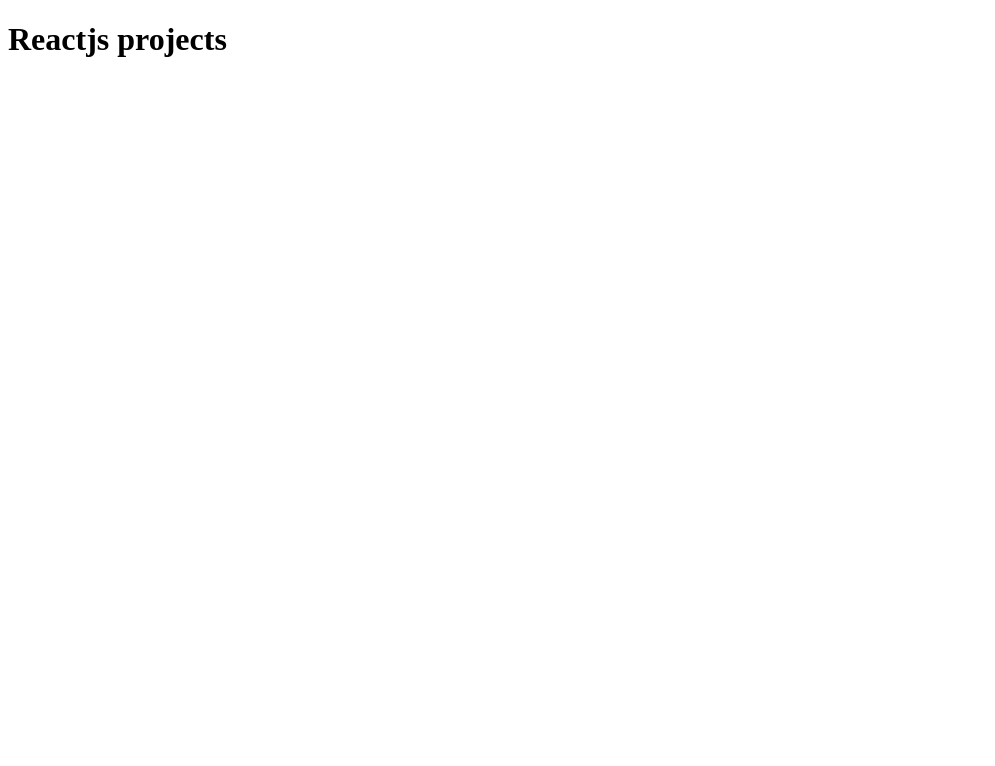
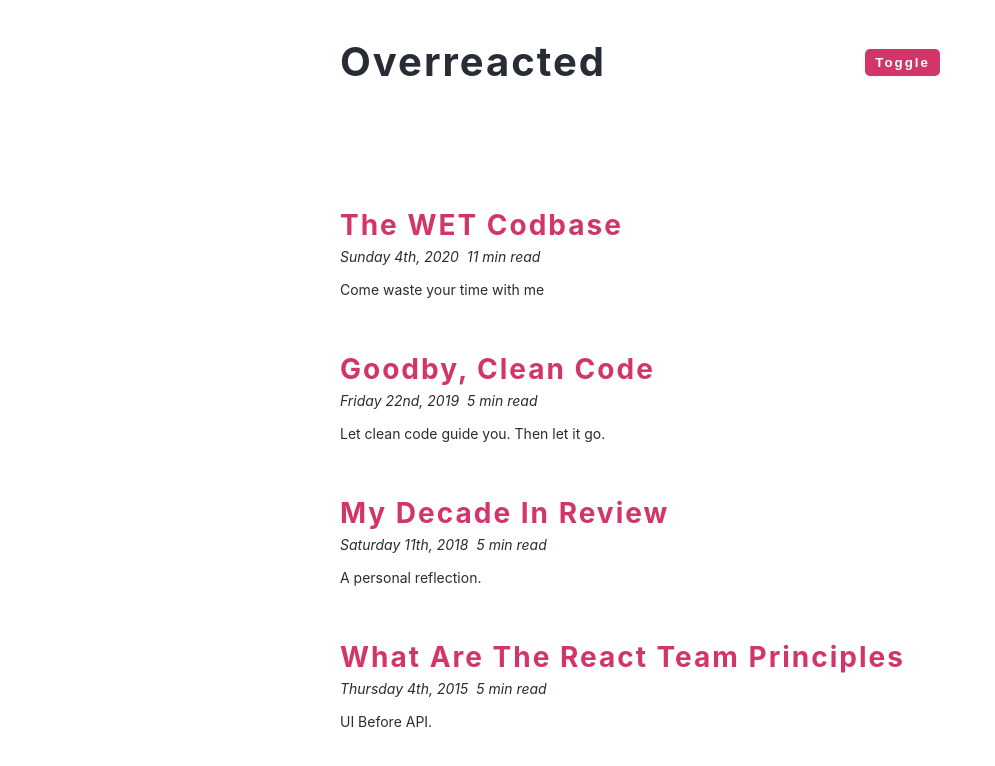
Before and after one commit to aswin2023/react-projects, a React (Create React App) app: page / in a window 1280 px wide. Shown: the top 766 px of the page, without its empty margins (0-995 px from the left). Built offline with nearby package versions, Linux system fonts and the light colour scheme.

Commit message:
20-dark-mode

```diff
--- a/package.json
+++ b/package.json
@@ -6,6 +6,7 @@
     "@testing-library/jest-dom": "^5.17.0",
     "@testing-library/react": "^13.4.0",
     "@testing-library/user-event": "^13.5.0",
+    "moment": "^2.29.4",
     "react": "^18.2.0",
     "react-dom": "^18.2.0",
     "react-scripts": "5.0.1",
--- a/src/App.js
+++ b/src/App.js
@@ -1,12 +1,46 @@
+import React, { useState, useEffect } from 'react';
+import data from './data';
+import Article from './Article';
 
+const getStorageTheme = () => {
+  let theme = 'light-theme';
+  if (localStorage.getItem('theme')) {
+    theme = localStorage.getItem('theme');
+  }
+  return theme;
+};
 
 function App() {
+  const [theme, setTheme] = useState(getStorageTheme());
+
+  const toggleTheme = () => {
+    if (theme === 'light-theme') {
+      setTheme('dark-theme');
+    } else {
+      setTheme('light-theme');
+    }
+  };
+
+  useEffect(() => {
+    document.documentElement.className = theme;
+    localStorage.setItem('theme', theme);
+  }, [theme]);
   return (
-    <div className="App">
-      <h1>
-        Reactjs projects
-      </h1>
-    </div>
+    <main>
+      <nav>
+        <div className="nav-center">
+          <h1>overreacted</h1>
+          <button className="btn" onClick={toggleTheme}>
+            toggle
+          </button>
+        </div>
+      </nav>
+      <section className="articles">
+        {data.map((item) => {
+          return <Article key={item.id} {...item} />;
+        })}
+      </section>
+    </main>
   );
 }
 
--- /dev/null
+++ b/src/Article.js
@@ -0,0 +1,16 @@
+import React from 'react'
+import moment from 'moment'
+const Article = ({ title, snippet, date, length }) => {
+  return (
+    <article className='post'>
+      <h2>{title}</h2>
+      <div className='post-info'>
+        <span>{moment(date).format('dddd Do, YYYY')}</span>
+        <span>{length} min read</span>
+      </div>
+      <p>{snippet}</p>
+    </article>
+  )
+}
+
+export default Article
--- /dev/null
+++ b/src/data.js
@@ -0,0 +1,32 @@
+const articles = [
+  {
+    id: 1,
+    title: 'the WET Codbase',
+    date: new Date(2020, 9, 4),
+    length: 11,
+    snippet: `Come waste your time with me`,
+  },
+  {
+    id: 2,
+    title: 'goodby, clean code',
+    date: new Date(2019, 10, 22),
+    length: 5,
+    snippet: `Let clean code guide you. Then let it go.`,
+  },
+  {
+    id: 3,
+    title: 'my decade in review',
+    date: new Date(2018, 7, 11),
+    length: 5,
+    snippet: `A personal reflection.`,
+  },
+  {
+    id: 4,
+    title: 'what are the react team principles',
+    date: new Date(2015, 5, 4),
+    length: 5,
+    snippet: `UI Before API.`,
+  },
+]
+
+export default articles
--- /dev/null
+++ b/src/index.css
@@ -0,0 +1,94 @@
+/*
+===============
+Global Styles
+===============
+*/
+
+:root {
+  --clr-bcg: #fff;
+  --clr-font: #282c35;
+  --clr-primary: #d23669;
+}
+
+.dark-theme {
+  --clr-bcg: #282c35;
+  --clr-font: #fff;
+  --clr-primary: #ffa7c4;
+}
+.light-theme {
+  --clr-bcg: #fff;
+  --clr-font: #282c35;
+  --clr-primary: #d23669;
+}
+*,
+::after,
+::before {
+  margin: 0;
+  padding: 0;
+  box-sizing: border-box;
+}
+body {
+  font-family: -apple-system, BlinkMacSystemFont, 'Segoe UI', Roboto, Oxygen,
+    Ubuntu, Cantarell, 'Open Sans', 'Helvetica Neue', sans-serif;
+  background: var(--clr-bcg);
+  color: var(--clr-font);
+  line-height: 1.5;
+  font-size: 0.875rem;
+  transition: all 0.3s linear;
+}
+
+/*
+===============
+Navbar
+===============
+*/
+.nav-center {
+  width: 90vw;
+  max-width: 600px;
+  margin: 0 auto;
+  display: flex;
+  justify-content: space-between;
+  align-items: center;
+  padding: 2rem 0;
+}
+.nav-center h1 {
+  font-size: 2.5rem;
+  text-transform: capitalize;
+  letter-spacing: 2px;
+}
+
+.articles {
+  padding: 5rem 0;
+  width: 90vw;
+  max-width: 600px;
+  margin: 0 auto;
+}
+.post {
+  margin-bottom: 3rem;
+}
+.post h2 {
+  color: var(--clr-primary);
+  text-transform: capitalize;
+  letter-spacing: 2px;
+  font-size: 1.75rem;
+}
+.post-info {
+  margin-bottom: 0.75rem;
+  font-style: italic;
+}
+.post-info span {
+  margin-right: 0.5rem;
+}
+
+.btn {
+  background: var(--clr-primary);
+  color: var(--clr-bcg);
+  padding: 0.25rem 0.5rem;
+  border-radius: 5px;
+  border-color: transparent;
+  text-transform: capitalize;
+  transition: all 0.3s linear;
+  font-weight: bold;
+  letter-spacing: 2px;
+  cursor: pointer;
+}
--- a/src/index.js
+++ b/src/index.js
@@ -1,7 +1,7 @@
 import React from 'react';
 import ReactDOM from 'react-dom/client';
+import './index.css';
 import App from './App';
-import reportWebVitals from './reportWebVitals';
 
 const root = ReactDOM.createRoot(document.getElementById('root'));
 root.render(
@@ -9,5 +9,3 @@ root.render(
     <App />
   </React.StrictMode>
 );
-
-reportWebVitals();
```
Also changed, not shown: 1 other file (tests, documents, lock files or other folders).
